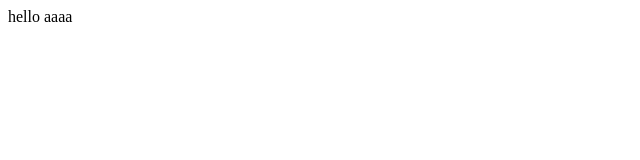
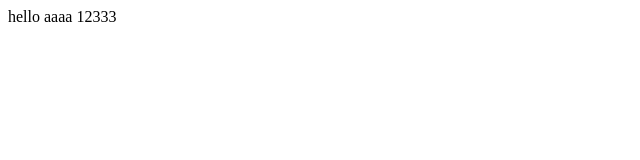
Before and after one commit to ii619617250/web37, a plain HTML site: page index.html in a window 1280 px wide. Shown: the full height of the page, 0-640 px from the left. Drawn offline with Linux system fonts and the light colour scheme.

Commit message:
第三次提交

```diff
--- a/index.html
+++ b/index.html
@@ -5,6 +5,6 @@
     <title>Title</title>
 </head>
 <body>
-        hello aaaa
+        hello aaaa   12333
 </body>
 </html>
```
